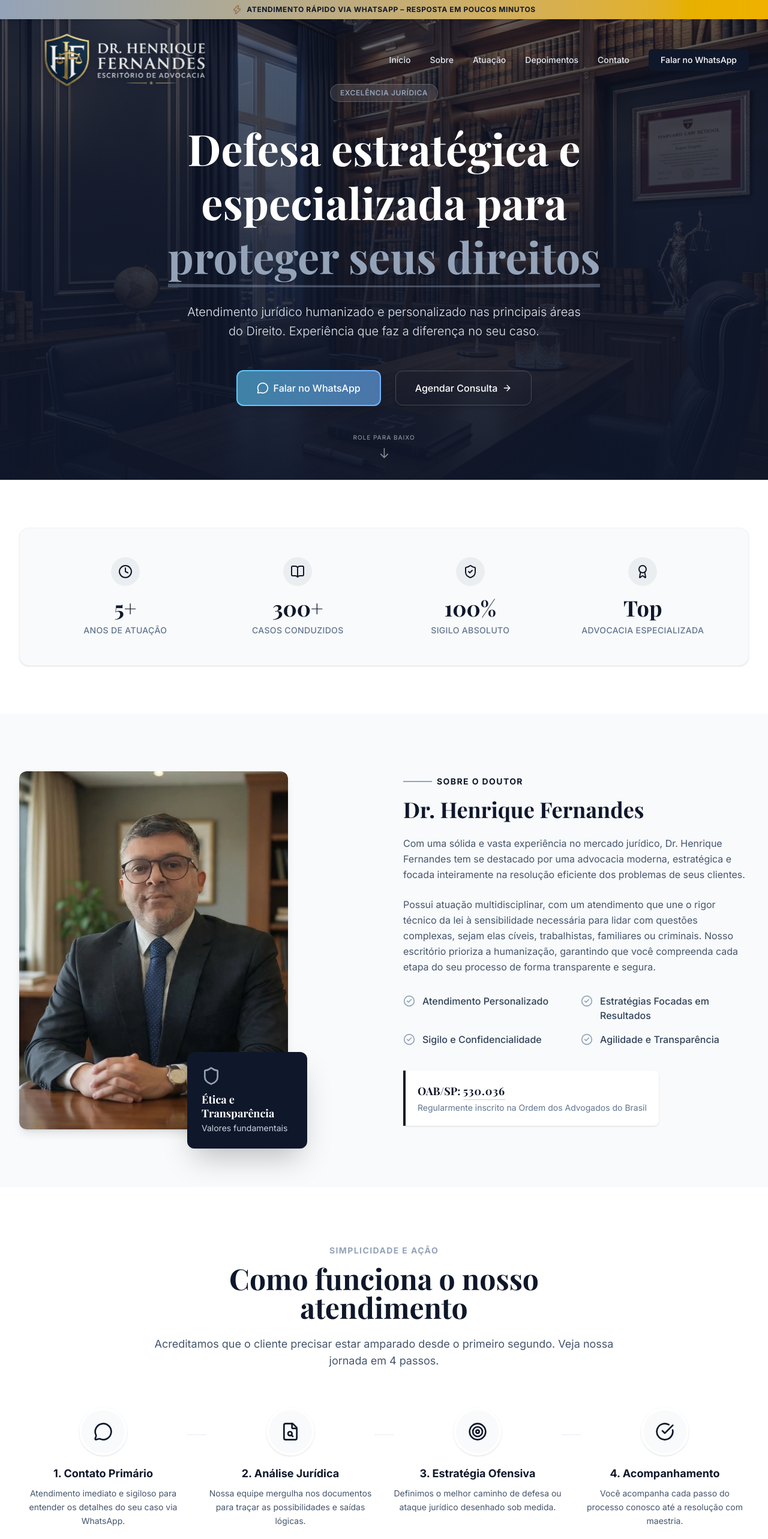
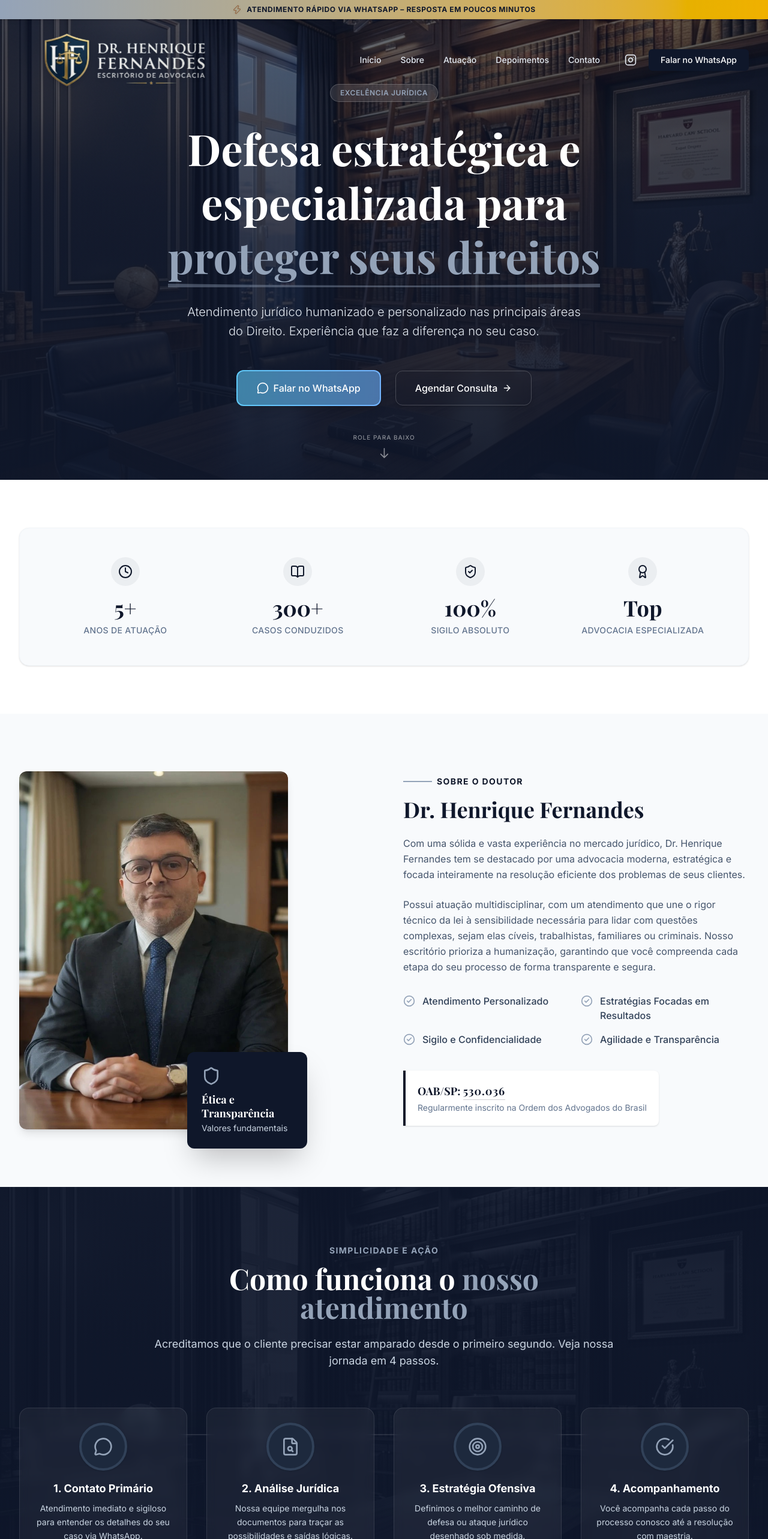
Before and after one commit to Lucas-marques98/Site-Rick, a Next.js app: page / in a window 1280 px wide. Shown: the top 2566 px of the page at 60% size. Built offline with nearby package versions, Linux system fonts and the light colour scheme; a web font is replaced by a local one.

Commit message:
feat: initialize project structure with responsive Navbar, HowItWorks section, and base layout configuration

```diff
--- a/src/app/layout.tsx
+++ b/src/app/layout.tsx
@@ -25,9 +25,9 @@ export default function RootLayout({
   return (
     <html
       lang="pt-BR"
-      className={`${inter.variable} ${playfair.variable} h-full antialiased overflow-x-hidden`}
+      className={`${inter.variable} ${playfair.variable} h-full antialiased`}
     >
-      <body className="min-h-full flex flex-col font-sans overflow-x-hidden">{children}</body>
+      <body className="min-h-full flex flex-col font-sans">{children}</body>
     </html>
   );
 }
--- a/src/components/sections/FAQ.tsx
+++ b/src/components/sections/FAQ.tsx
@@ -26,15 +26,24 @@ export default function FAQ() {
   ];
 
   return (
-    <section className="py-16 md:py-24 bg-background relative overflow-hidden">
+    <section className="py-16 md:py-24 relative overflow-hidden bg-slate-900">
+      <div className="absolute inset-0 z-0">
+        <img
+          src="/office-hero.png"
+          alt="Escritório de Advocacia"
+          className="w-full h-full object-cover opacity-25 brightness-110 contrast-125 mix-blend-overlay grayscale"
+        />
+        <div className="absolute inset-0 bg-gradient-to-t from-slate-900 via-slate-900/80 to-slate-900/95"></div>
+      </div>
+
       <div className="max-w-4xl mx-auto px-4 sm:px-6 lg:px-8 relative z-10">
 
         <div className="text-center mb-16">
-          <div className="flex justify-center mb-4"><HelpCircle className="w-10 h-10 text-primary opacity-20" /></div>
-          <h2 className="text-3xl md:text-5xl font-serif font-bold text-slate-900 mb-4">
+          <div className="flex justify-center mb-4"><HelpCircle className="w-10 h-10 text-secondary opacity-50" /></div>
+          <h2 className="text-3xl md:text-5xl font-serif font-bold text-white mb-4">
             Dúvidas Frequentes
           </h2>
-          <p className="text-slate-600 text-lg">Respostas claras para a sua tranquilidade.</p>
+          <p className="text-slate-300 text-lg">Respostas claras para a sua tranquilidade.</p>
         </div>
 
         <div className="space-y-4">
--- a/src/components/sections/Footer.tsx
+++ b/src/components/sections/Footer.tsx
@@ -1,5 +1,5 @@
 "use client"
-import { Scale } from "lucide-react";
+import { Scale, MessageCircle } from "lucide-react";
 
 export default function Footer() {
   return (
@@ -17,6 +17,41 @@ export default function Footer() {
             <p className="text-sm text-slate-400 max-w-sm">
               Escritório de advocacia com foco em resoluções estratégicas, combinando expertise jurídica profunda e atendimento especializado de alto padrão.
             </p>
+            <div className="flex space-x-4 mt-6">
+              <a
+                href="https://www.instagram.com/drhenrique_fernandes/"
+                target="_blank"
+                rel="noopener noreferrer"
+                className="w-10 h-10 rounded-full bg-slate-800 flex items-center justify-center text-slate-400 hover:bg-gradient-to-tr hover:from-yellow-500 hover:via-red-500 hover:to-purple-500 hover:text-white transition-all duration-300"
+                aria-label="Instagram"
+              >
+                <svg
+                  xmlns="http://www.w3.org/2000/svg"
+                  width="20"
+                  height="20"
+                  viewBox="0 0 24 24"
+                  fill="none"
+                  stroke="currentColor"
+                  strokeWidth="2"
+                  strokeLinecap="round"
+                  strokeLinejoin="round"
+                  className="w-5 h-5"
+                >
+                  <rect width="20" height="20" x="2" y="2" rx="5" ry="5"></rect>
+                  <path d="M16 11.37A4 4 0 1 1 12.63 8 4 4 0 0 1 16 11.37z"></path>
+                  <line x1="17.5" x2="17.51" y1="6.5" y2="6.5"></line>
+                </svg>
+              </a>
+              <a
+                href="https://wa.me/5511995544304?text=Olá,%20Dr.%20Henrique,%20vim%20pelo%20site."
+                target="_blank"
+                rel="noopener noreferrer"
+                className="w-10 h-10 rounded-full bg-slate-800 flex items-center justify-center text-slate-400 hover:bg-green-500 hover:text-white transition-all duration-300"
+                aria-label="WhatsApp"
+              >
+                <MessageCircle className="w-5 h-5" />
+              </a>
+            </div>
           </div>
 
           <div>
@@ -41,7 +76,18 @@ export default function Footer() {
 
         <div className="flex flex-col items-center justify-center text-center text-xs text-slate-500 space-y-2">
           <p>&copy; {new Date().getFullYear()} Dr. Henrique Fernandes. Todos os direitos reservados.</p>
-          <p className="flex items-center">Desenvolvido por Lucas Marques <span className="ml-1 text-sm">💻</span></p>
+          <p className="flex items-center">
+            Desenvolvido por
+            <a
+              href="https://www.instagram.com/lucasmarques676/"
+              target="_blank"
+              rel="noopener noreferrer"
+              className="ml-1 text-slate-300 hover:text-white hover:underline transition-all font-medium"
+            >
+              Lucas Marques
+            </a>
+            <span className="ml-1 text-sm">💻</span>
+          </p>
         </div>
       </div>
     </footer>
--- a/src/components/sections/HowItWorks.tsx
+++ b/src/components/sections/HowItWorks.tsx
@@ -27,22 +27,29 @@ export default function HowItWorks() {
   ];
 
   return (
-    <section className="py-16 md:py-24 bg-white relative overflow-hidden">
-      <div className="absolute top-10 left-0 w-64 h-64 bg-slate-50 rounded-full blur-3xl -z-10 -translate-x-1/2"></div>
+    <section className="py-16 md:py-24 relative overflow-hidden bg-slate-900">
+      <div className="absolute inset-0 z-0">
+        <img
+          src="/office-hero.png"
+          alt="Escritório de Advocacia"
+          className="w-full h-full object-cover opacity-30 brightness-110 contrast-125 mix-blend-luminosity grayscale"
+        />
+        <div className="absolute inset-0 bg-gradient-to-b from-slate-900/80 via-slate-900/80 to-slate-900/95"></div>
+      </div>
 
       <div className="max-w-7xl mx-auto px-4 sm:px-6 lg:px-8 relative z-10">
         <div className="text-center max-w-3xl mx-auto mb-16">
           <span className="text-secondary font-bold tracking-widest uppercase text-sm block mb-3">Simplicidade e Ação</span>
-          <h2 className="text-3xl md:text-5xl font-serif font-bold text-slate-900 mb-6">
-            Como funciona o <span className="text-primary">nosso atendimento</span>
+          <h2 className="text-3xl md:text-5xl font-serif font-bold text-white mb-6">
+            Como funciona o <span className="text-secondary">nosso atendimento</span>
           </h2>
-          <p className="text-lg text-slate-600">
+          <p className="text-lg text-slate-300">
             Acreditamos que o cliente precisar estar amparado desde o primeiro segundo. Veja nossa jornada em 4 passos.
           </p>
         </div>
 
         <div className="grid md:grid-cols-2 lg:grid-cols-4 gap-8 relative">
-          <div className="hidden lg:block absolute top-[44px] left-12 right-12 h-0.5 bg-slate-100 -z-10"></div>
+          <div className="hidden lg:block absolute top-[44px] left-12 right-12 h-0.5 bg-white/10 -z-10"></div>
 
           {steps.map((step, index) => (
             <motion.div
@@ -51,15 +58,15 @@ export default function HowItWorks() {
               whileInView={{ opacity: 1, y: 0 }}
               viewport={{ once: true }}
               transition={{ duration: 0.5, delay: index * 0.15 }}
-              className="bg-white group relative"
+              className="bg-white/5 backdrop-blur-sm border border-white/10 rounded-2xl p-6 group relative hover:bg-white/10 transition-all duration-300"
             >
               <div className="flex flex-col items-center text-center space-y-4">
-                <div className="w-20 h-20 bg-slate-50 rounded-full flex items-center justify-center border-4 border-white shadow-sm text-primary group-hover:-translate-y-2 group-hover:bg-primary group-hover:text-secondary group-hover:shadow-xl transition-all duration-300 relative z-10">
+                <div className="w-20 h-20 bg-slate-800 rounded-full flex items-center justify-center border-4 border-slate-700 shadow-sm text-secondary group-hover:-translate-y-2 group-hover:bg-secondary group-hover:border-secondary/20 group-hover:text-primary transition-all duration-300 relative z-10">
                   {step.icon}
                 </div>
                 <div>
-                  <h3 className="text-lg font-bold text-slate-900 mb-2 group-hover:text-primary transition-colors">{step.title}</h3>
-                  <p className="text-sm text-slate-600 leading-relaxed">{step.text}</p>
+                  <h3 className="text-lg font-bold text-white mb-2">{step.title}</h3>
+                  <p className="text-sm text-slate-300 leading-relaxed">{step.text}</p>
                 </div>
               </div>
             </motion.div>
--- a/src/components/ui/Navbar.tsx
+++ b/src/components/ui/Navbar.tsx
@@ -50,6 +50,30 @@ export default function Navbar() {
               {link.name}
             </a>
           ))}
+          <div className="flex items-center space-x-5 pl-2 border-l border-white/20">
+            <a
+              href="https://www.instagram.com/drhenrique_fernandes/"
+              target="_blank"
+              rel="noopener noreferrer"
+              className={`transition-colors hover:text-pink-500 ${isScrolled ? "text-slate-300 hover:text-pink-500" : "text-slate-200"}`}
+              aria-label="Instagram"
+            >
+              <svg
+                xmlns="http://www.w3.org/2000/svg"
+                width="20"
+                height="20"
+                viewBox="0 0 24 24"
+                fill="none"
+                stroke="currentColor"
+                strokeWidth="2"
+                strokeLinecap="round"
+                strokeLinejoin="round"
+              >
+                <rect width="20" height="20" x="2" y="2" rx="5" ry="5"></rect>
+                <path d="M16 11.37A4 4 0 1 1 12.63 8 4 4 0 0 1 16 11.37z"></path>
+                <line x1="17.5" x2="17.51" y1="6.5" y2="6.5"></line>
+              </svg>
+            </a>
             <a
               href="https://wa.me/5511995544304?text=Olá,%20Dr.%20Henrique,%20gostaria%20de%20falar%20sobre%20um%20caso."
               target="_blank"
@@ -58,6 +82,7 @@ export default function Navbar() {
             >
               Falar no WhatsApp
             </a>
+          </div>
         </nav>
 
         {/* MOBILE MENU TOGGLE */}
@@ -100,6 +125,30 @@ export default function Navbar() {
               >
                 Falar com Advogado
               </a>
+              <a
+                href="https://www.instagram.com/drhenrique_fernandes/"
+                target="_blank"
+                rel="noopener noreferrer"
+                onClick={() => setIsOpen(false)}
+                className="w-full text-center flex items-center justify-center space-x-2 bg-gradient-to-tr from-yellow-500 via-red-500 to-purple-500 text-white py-3 rounded-md hover:opacity-90 transition-opacity mt-2 active:scale-95"
+              >
+                <svg
+                  xmlns="http://www.w3.org/2000/svg"
+                  width="18"
+                  height="18"
+                  viewBox="0 0 24 24"
+                  fill="none"
+                  stroke="currentColor"
+                  strokeWidth="2"
+                  strokeLinecap="round"
+                  strokeLinejoin="round"
+                >
+                  <rect width="20" height="20" x="2" y="2" rx="5" ry="5"></rect>
+                  <path d="M16 11.37A4 4 0 1 1 12.63 8 4 4 0 0 1 16 11.37z"></path>
+                  <line x1="17.5" x2="17.51" y1="6.5" y2="6.5"></line>
+                </svg>
+                <span>Seguir no Instagram</span>
+              </a>
             </div>
           </motion.div>
         )}
```
Lines whose indentation alone changed are shown as unchanged.
